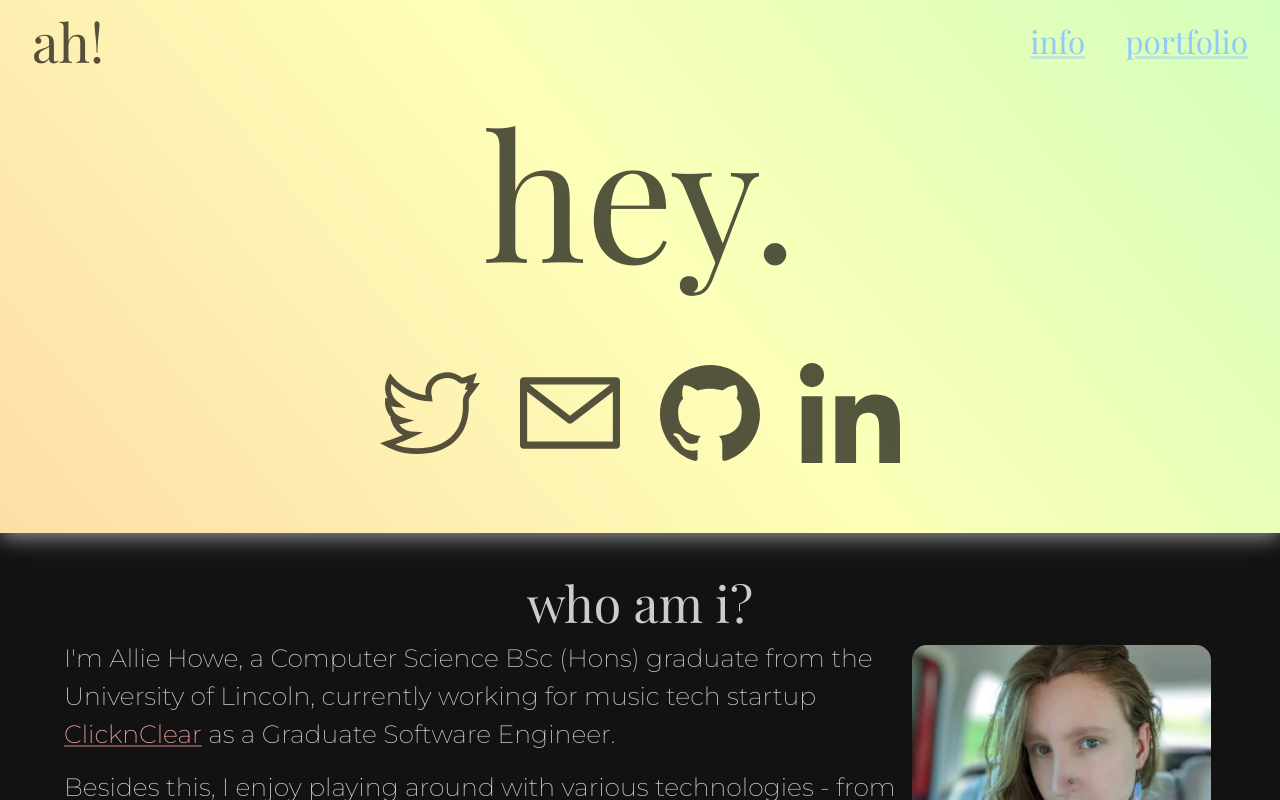
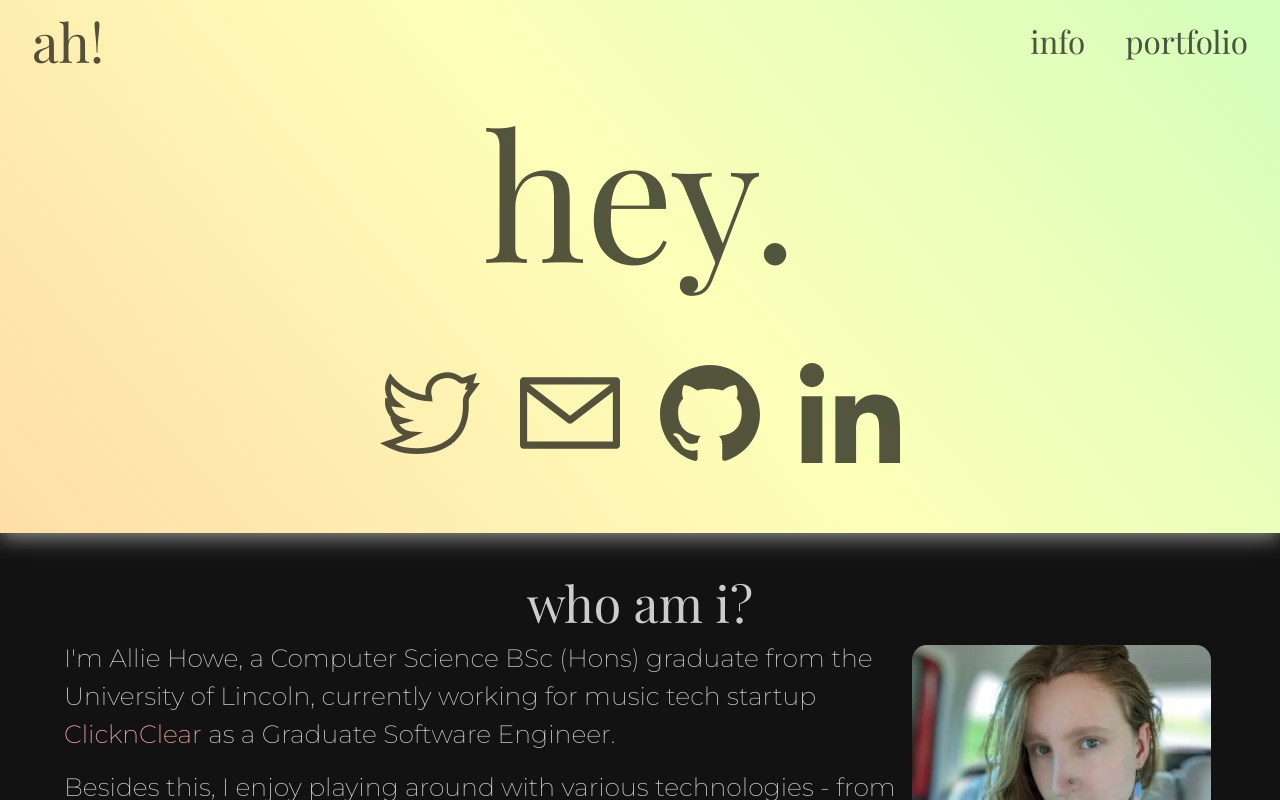
Before and after one commit to Allie-Howe/alliehowe.dev, a React (Create React App) app: page / in a window 1280 px wide. Shown: the top 800 px of the page. Built offline with nearby package versions, Linux system fonts and the light colour scheme.

Commit message:
moved css into index.css, added fancy link styling

```diff
--- a/src/About.jsx
+++ b/src/About.jsx
@@ -3,10 +3,16 @@ import { HeadingText } from './Navbar'
 
 
 const NewTabLink = ({ href, children }) => (
-  <Link color='#faa' href={href} target='_blank' rel='noreferrer'>
+  <FancyLink href={href} target='_blank' rel='noreferrer'>
+    {children}
+  </FancyLink>
+);
+export const FancyLink = ({ href, children, ...restProps }) => (
+  <Link className='fancy-link' underline='none' color='#faa' href={href} {...restProps}>
     {children}
   </Link>
-);
+)
+
 export const AnchorLink = ({id}) => (
   <span style={{ position: 'relative', top: '-90px' }} id={id} />
 );
--- a/src/Navbar.jsx
+++ b/src/Navbar.jsx
@@ -1,6 +1,7 @@
-import { AppBar, Box, Divider, Drawer, IconButton, Link, List, ListItem, ListItemButton, ListItemText, Toolbar, Typography } from '@mui/material'
+import { AppBar, Box, Divider, Drawer, IconButton, List, ListItem, ListItemButton, ListItemText, Toolbar, Typography } from '@mui/material'
 import MenuIcon from '@mui/icons-material/Menu';
 import { forwardRef, useState } from 'react';
+import { FancyLink } from './About';
 
 const navItems = ['info', 'portfolio'];
 
@@ -55,9 +56,9 @@ export const Navbar = forwardRef(({position}) => {
         <HeadingText variant='h4'>ah!</HeadingText>
         <Box sx={{display: {xs: 'none', md: 'flex'}, gap: 5}}>
           {navItems.map((item, index) => (
-            <Link href={`#${item}`}>
+            <FancyLink sx={{color: 'unset'}} underline='none' href={`#${item}`}>
               <HeadingText variant='h6' key={index}>{item}</HeadingText>
-            </Link>
+            </FancyLink>
           ))}
         </Box>
         <Box sx={{display: {md: 'none'}}}>
--- a/src/Splash.jsx
+++ b/src/Splash.jsx
@@ -1,8 +1,6 @@
 import { Box } from '@mui/material'
 import { forwardRef } from 'react';
 import { HeadingText } from './Navbar'
-
-import './Splash.scss';
 
 const icons = [
   {imgPath: 'twitter', link: 'https://www.twitter.com/ScaredComputers'},
--- a/src/Splash.scss
+++ /dev/null
@@ -1,25 +0,0 @@
-.splash {
-  background:
-    linear-gradient(50deg,
-      rgb(255, 173, 173),
-      rgb(255, 214, 163),
-      rgb(253, 255, 184),
-      rgb(200, 255, 189),
-      rgb(153, 246, 255),
-      rgb(158, 195, 255),
-      rgb(190, 179, 255),
-      rgb(255, 199, 255),
-      rgb(255, 255, 250));
-  background-size: 500% 500%;
-  animation: bg-anim 20s ease-in-out infinite alternate;
-}
-
-@keyframes bg-anim {
-  0% {
-    background-position: 0% 100%;
-  }
-
-  100% {
-    background-position: 100% 0%;
-  }
-}
--- a/src/index.css
+++ b/src/index.css
@@ -1,2 +1,49 @@
 @import url("https://fonts.googleapis.com/css2?family=Playfair+Display:wght@400;500;600&display=swap");
 @import url("https://fonts.googleapis.com/css2?family=Montserrat:wght@100;200;300;400;500;600;700&display=swap");
+
+.splash {
+  background:
+    linear-gradient(50deg,
+      rgb(255, 173, 173),
+      rgb(255, 214, 163),
+      rgb(253, 255, 184),
+      rgb(200, 255, 189),
+      rgb(153, 246, 255),
+      rgb(158, 195, 255),
+      rgb(190, 179, 255),
+      rgb(255, 199, 255),
+      rgb(255, 255, 250));
+  background-size: 500% 500%;
+  animation: bg-anim 20s ease-in-out infinite alternate;
+}
+
+@keyframes bg-anim {
+  0% {
+    background-position: 0% 100%;
+  }
+
+  100% {
+    background-position: 100% 0%;
+  }
+}
+
+.fancy-link {
+  position: relative;
+}
+
+.fancy-link::after {
+  content: "";
+  position: absolute;
+
+  bottom: 0;
+  left: 0;
+  height: 5%;
+  width: 100%;
+  background-color: white;
+  transform: scaleX(0);
+  transition: transform 0.25s;
+}
+
+.fancy-link:hover::after {
+  transform: scaleX(1);
+}
```
